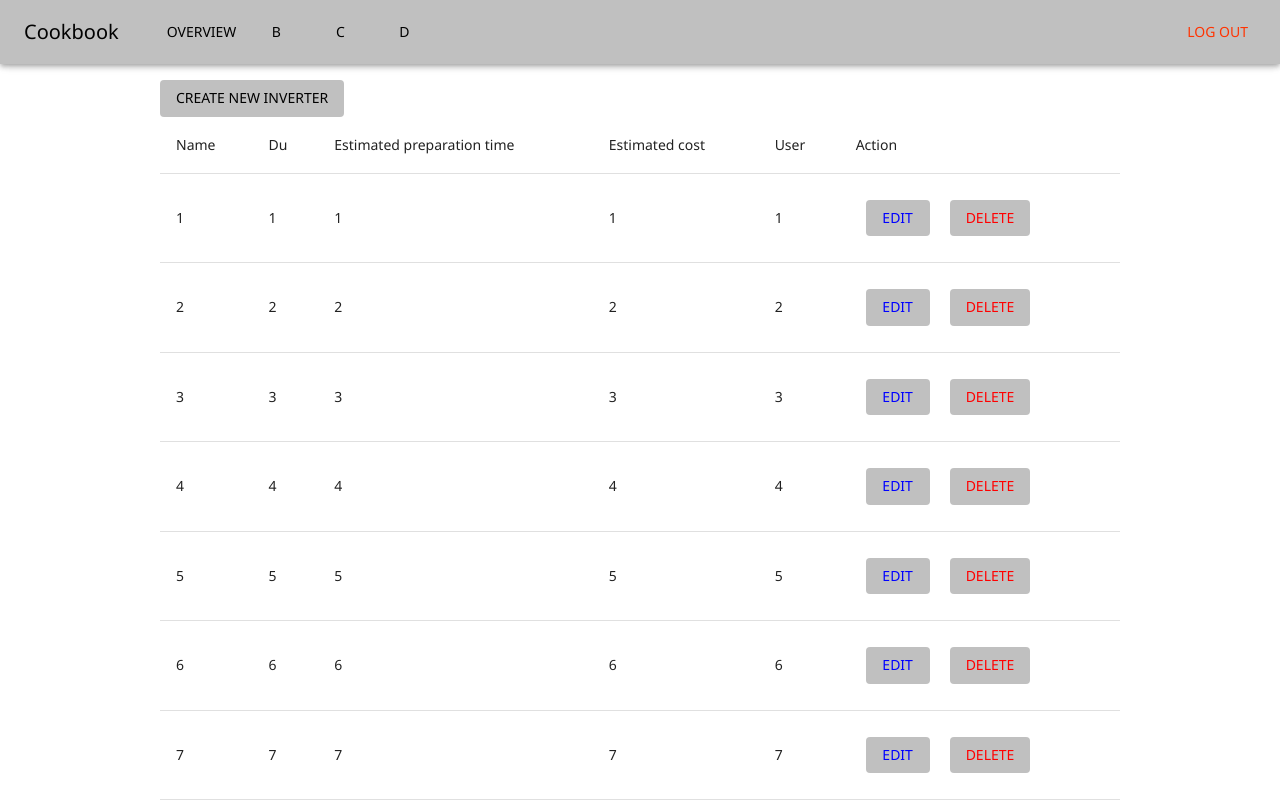
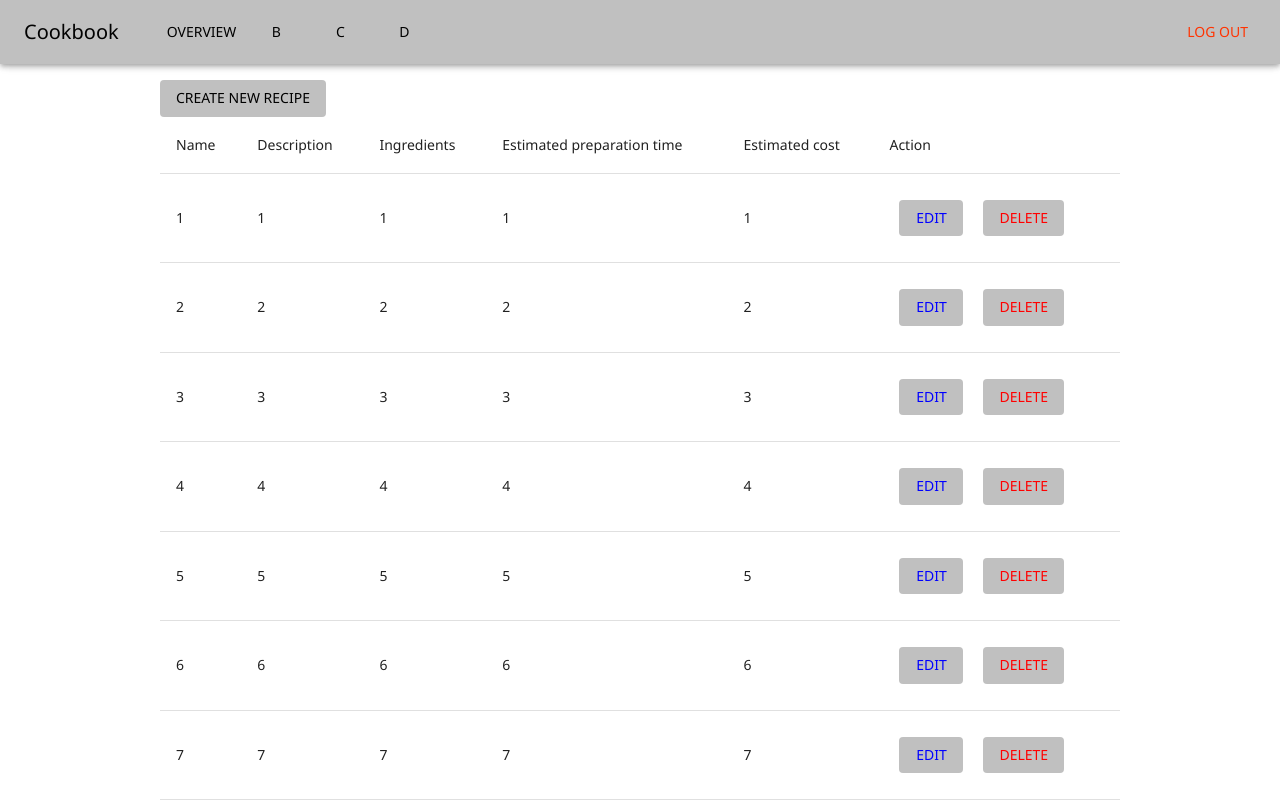
Before and after one commit to kkulak1/PIS_project_frontend, a React (Create React App) app: page /overview in a window 1280 px wide. Shown: the top 800 px of the page. Built offline with nearby package versions, Linux system fonts and the light colour scheme.

Commit message:
renamed table headers

```diff
--- a/src/pages/overviewpage/OverviewPage.jsx
+++ b/src/pages/overviewpage/OverviewPage.jsx
@@ -19,7 +19,7 @@ const OverviewPage = () => {
 
   function OverviewPageHeaderRow() {
     return placeTableHeader(
-      "Name", "Du", "Estimated preparation time", "Estimated cost", "User", "Action"
+      "Name", "Description", "Ingredients",  "Estimated preparation time", "Estimated cost",  "Action"
     )
   }
 
@@ -28,7 +28,7 @@ const OverviewPage = () => {
     <Box marginTop={2} marginX={20}>
       <OverviewAppBar/>
       <Button variant="contained" color="primary" onClick={handleCreateClick}>
-        Create new inverter
+        Create new recipe
       </Button>
       <Table>
         <OverviewPageHeaderRow/>
```
